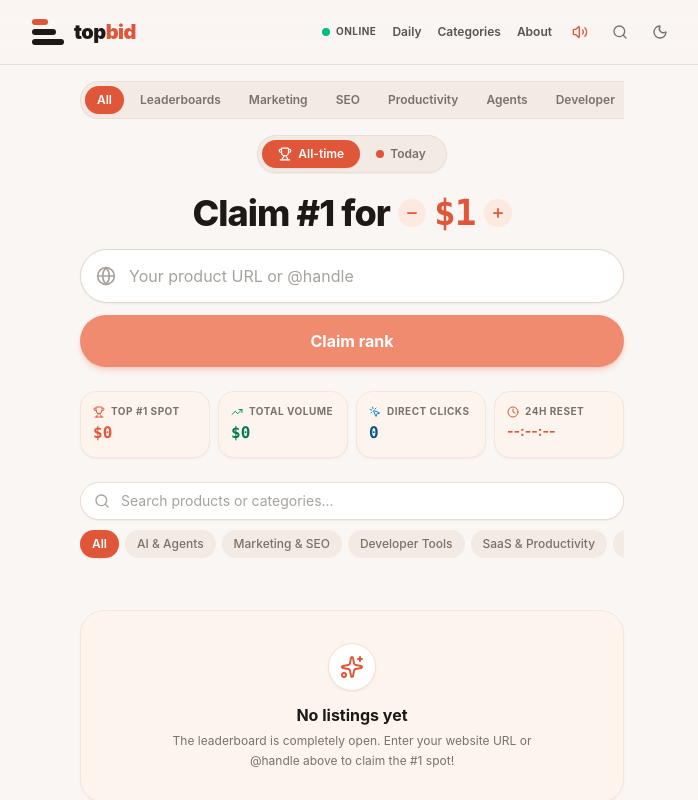
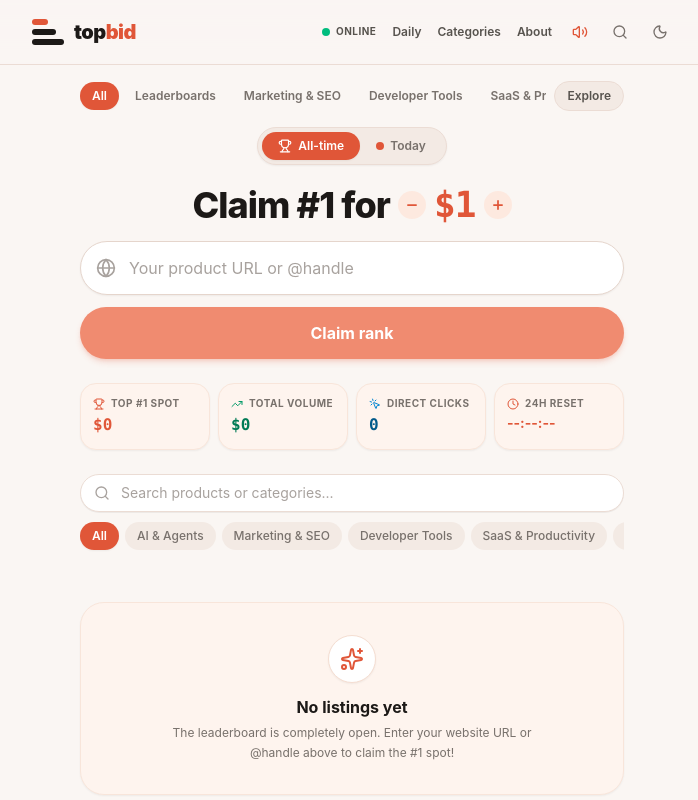
Before and after one commit to inaciofirmino456-ux/lol, a React (Vite) app: page / in a window 1280 px wide. Shown: the top 800 px of the page, without its empty margins (288-986 px from the left). Built offline with nearby package versions, Linux system fonts and the light colour scheme.

Commit message:
Match Outbid category rail with fixed Explore control

```diff
--- a/src/components/Hero.tsx
+++ b/src/components/Hero.tsx
@@ -12,6 +12,7 @@ interface HeroProps {
   onQuickClaim: (urlOrHandle: string, bidAmount: number) => void;
   activeNavTab: string;
   setActiveNavTab: (tab: string) => void;
+  onOpenExplore: () => void;
 }
 
 export const Hero: React.FC<HeroProps> = ({
@@ -24,6 +25,7 @@ export const Hero: React.FC<HeroProps> = ({
   onQuickClaim,
   activeNavTab,
   setActiveNavTab,
+  onOpenExplore,
 }) => {
   const initialBid = topListingBid > 0 ? topListingBid + 1 : 1;
   const [bidAmount, setBidAmount] = useState<number>(initialBid);
@@ -77,18 +79,19 @@ export const Hero: React.FC<HeroProps> = ({
 
   return (
     <div className="max-w-xl mx-auto px-4 pt-4 pb-6 flex flex-col items-center text-center">
-      {/* 1. Horizontally scrollable navigation, matching Outbid's mobile behavior */}
-      <div className="w-full mb-4 overflow-x-auto scrollbar-none touch-pan-x">
-        <div className="flex w-max min-w-full items-center gap-1 rounded-full bg-[#f3eae4] border border-[#ebdcd4] p-1 text-xs font-semibold shadow-xs">
+      {/* 1. Outbid-style category rail: categories scroll, Explore stays fixed */}
+      <div className="w-full mb-4 flex items-center gap-2">
+        <div className="min-w-0 flex-1 overflow-x-auto scrollbar-none touch-pan-x">
+          <div className="flex w-max items-center gap-1 text-xs font-semibold">
             {[
-            ['all', 'All'], ['leaderboards', 'Leaderboards'], ['marketing', 'Marketing'], ['seo', 'SEO'],
-            ['productivity', 'Productivity'], ['agents', 'Agents'], ['developer', 'Developer'], ['crypto', 'Crypto'],
-            ['other', 'Other'], ['games', 'Games'], ['health', 'Health'], ['business', 'Business'],
-            ['ecommerce', 'Ecommerce'], ['travel', 'Travel'], ['directories', 'Directories'], ['agencies', 'Agencies'],
-            ['ai-media', 'AI Media'], ['social', 'Social'], ['education', 'Education'], ['people', 'People'],
-            ['design', 'Design'], ['hiring', 'Hiring'], ['domains', 'Domains'], ['sales', 'Sales'],
-            ['security', 'Security'], ['news', 'News'], ['real-estate', 'Real Estate'], ['writing', 'Writing'],
-            ['audio', 'Audio'], ['analytics', 'Analytics'], ['product-management', 'Product Management'],
+              ['all', 'All'],
+              ['leaderboards', 'Leaderboards'],
+              ['marketing', 'Marketing & SEO'],
+              ['developer', 'Developer Tools'],
+              ['productivity', 'SaaS & Productivity'],
+              ['design', 'Design & Creative'],
+              ['crypto', 'Crypto & Web3'],
+              ['other', 'Side Projects'],
             ].map(([id, label]) => (
               <button
                 key={id}
@@ -96,18 +99,28 @@ export const Hero: React.FC<HeroProps> = ({
                   soundFX.playClick();
                   setActiveNavTab(id);
                 }}
-              className={`shrink-0 px-3 py-1.5 rounded-full whitespace-nowrap transition-all cursor-pointer ${
+                className={'shrink-0 px-3 py-1.5 rounded-full whitespace-nowrap transition-all cursor-pointer ' + (
                   activeNavTab === id
                     ? 'bg-[#e05638] text-white shadow-xs'
-                  : 'text-[#78716c] hover:text-[#1c1917] hover:bg-white/60'
-              }`}
+                    : 'text-[#78716c] hover:text-[#1c1917] hover:bg-[#f3eae4]'
+                )}
               >
                 {label}
               </button>
             ))}
           </div>
         </div>
-
+        <button
+          type="button"
+          onClick={() => {
+            soundFX.playClick();
+            onOpenExplore();
+          }}
+          className="shrink-0 px-3 py-1.5 rounded-full bg-[#f3eae4] border border-[#ebdcd4] text-[#57534e] text-xs font-semibold hover:text-[#1c1917] hover:bg-white transition-all cursor-pointer"
+        >
+          Explore
+        </button>
+      </div>
       {/* No fabricated visitor/online counters. These values will appear only when real activity exists. */}
 
       {/* 2. Timeframe Toggle: [ 🏆 All-time | 🔴 Today ] */}
```
Lines whose indentation alone changed are shown as unchanged.
